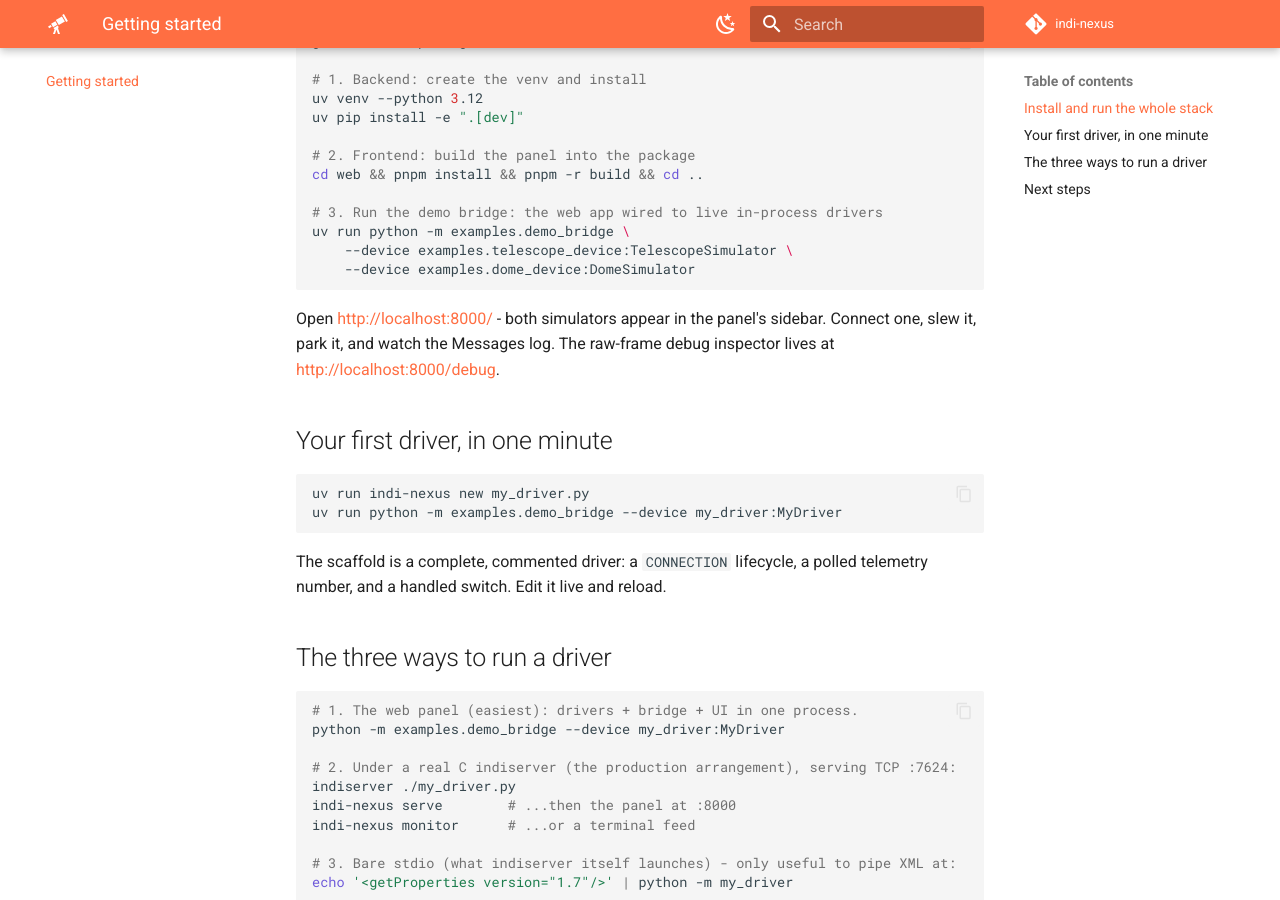
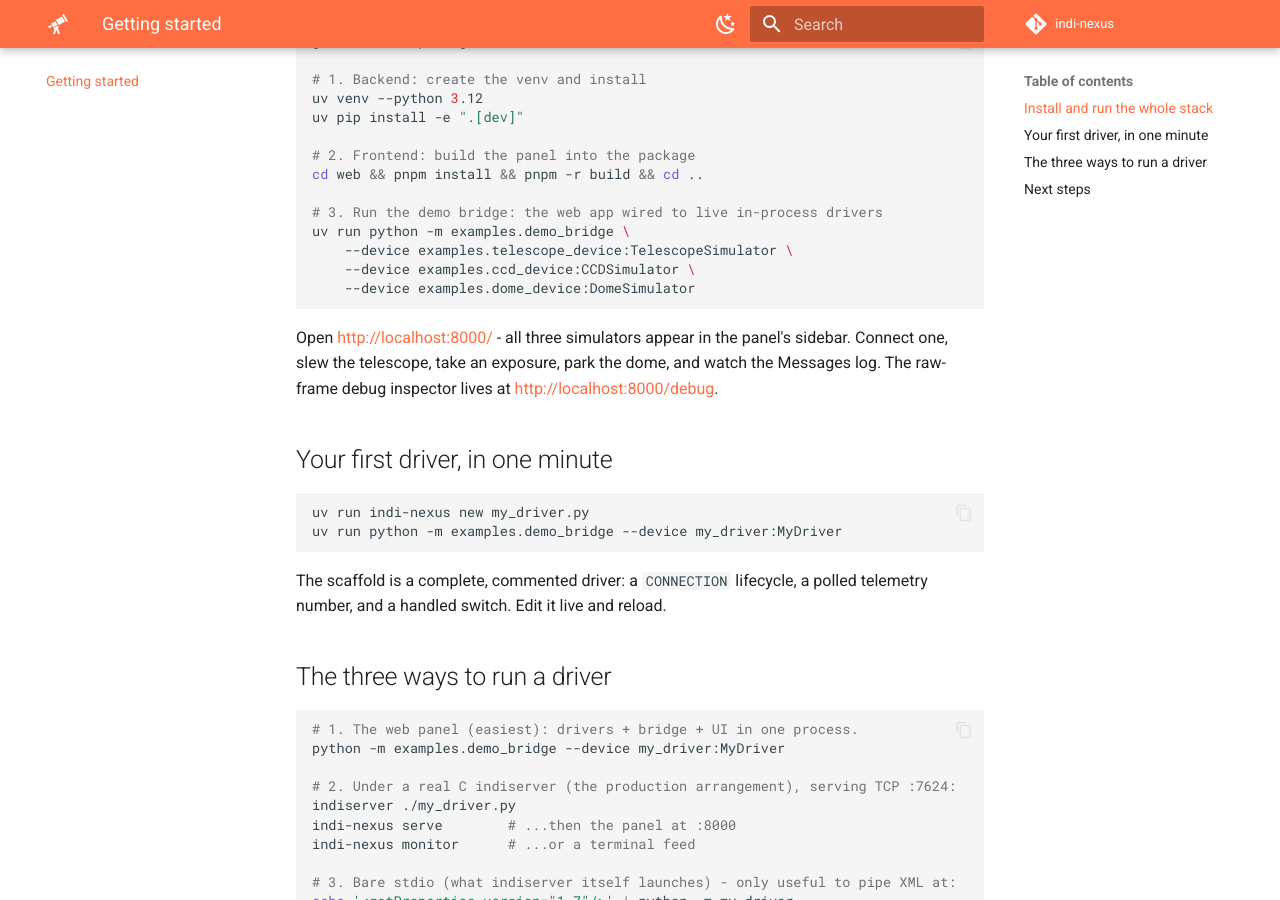
Before and after one commit to sidereal-software/indi-nexus, an MkDocs documentation site: the page built from docs/getting-started.md, in a window 1280 px wide and 900 px high, scrolled down 390 px. Built offline with MkDocs 1.6.1 and Material for MkDocs 9.7.7, drawn with Linux system fonts in a browser that asks for light colours; comment, search, counter and statistics services are not loaded.

Commit message:
docs: feature all three simulators in the demo

````diff
--- a/docs/getting-started.md
+++ b/docs/getting-started.md
@@ -21,12 +21,14 @@ cd web && pnpm install && pnpm -r build && cd ..
 # 3. Run the demo bridge: the web app wired to live in-process drivers
 uv run python -m examples.demo_bridge \
     --device examples.telescope_device:TelescopeSimulator \
+    --device examples.ccd_device:CCDSimulator \
     --device examples.dome_device:DomeSimulator
 ```
 
-Open <http://localhost:8000/> - both simulators appear in the panel's sidebar.
-Connect one, slew it, park it, and watch the Messages log. The raw-frame
-debug inspector lives at <http://localhost:8000/debug>.
+Open <http://localhost:8000/> - all three simulators appear in the panel's
+sidebar. Connect one, slew the telescope, take an exposure, park the dome, and
+watch the Messages log. The raw-frame debug inspector lives at
+<http://localhost:8000/debug>.
 
 ## Your first driver, in one minute
 
````
Also changed, not shown: README.md (+6 -1 lines), docs/guides/examples.md (+6 -1 lines).
